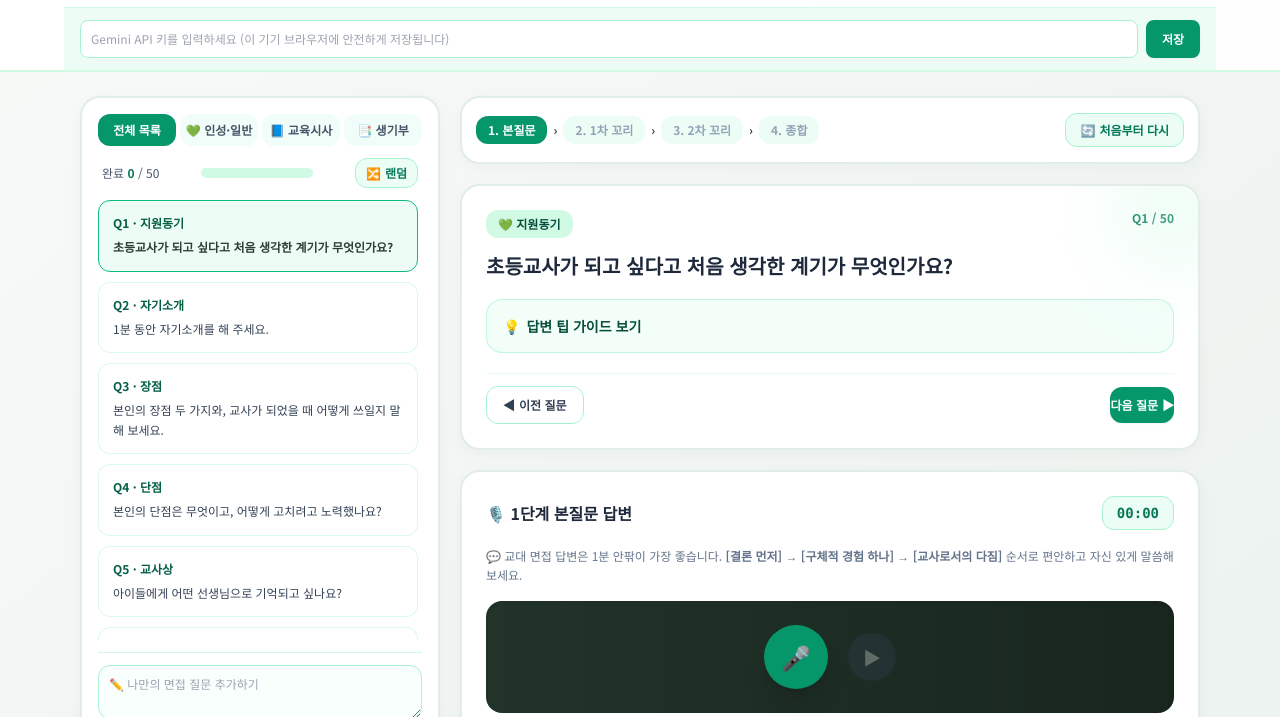
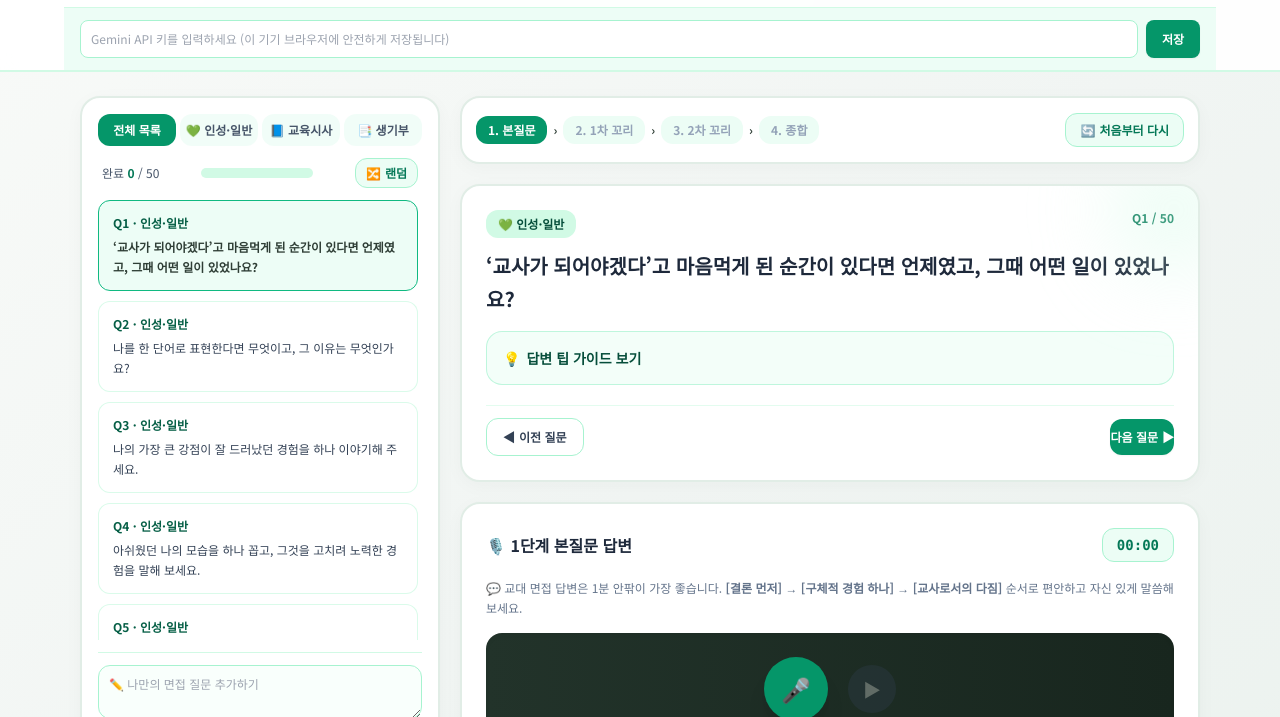
Before and after one commit to annammy99-desig/gkqrur, a plain HTML site: page index.html in a window 1280 px wide. Shown: the part 49-766 px from the top of the page. Drawn offline with nearby package versions, Linux system fonts and the light colour scheme.

Commit message:
Update index.html

```diff
--- a/index.html
+++ b/index.html
@@ -142,56 +142,56 @@ body{font-family:'Noto Sans KR',sans-serif;background:#f4f7f5;color:#2f3e36}
 <script>
 /* [유형 0=인성·일반, 1=교육시사, 2=생기부], 분류, 질문, 팁 */
 const Q=[
-[0,"지원동기","초등교사가 되고 싶다고 처음 생각한 계기가 무엇인가요?","계기가 된 장면 하나 → 교사의 매력 → 지금까지 한 노력 순서로."],
-[0,"자기소개","1분 동안 자기소개를 해 주세요.","나를 보여 줄 키워드 2개와 그 근거 경험을 말해요."],
-[0,"장점","본인의 장점 두 가지와, 교사가 되었을 때 어떻게 쓰일지 말해 보세요.","장점마다 짧은 경험 사례를 하나씩 붙여요."],
-[0,"단점","본인의 단점은 무엇이고, 어떻게 고치려고 노력했나요?","솔직한 단점 → 노력 → 달라진 점."],
-[0,"교사상","아이들에게 어떤 선생님으로 기억되고 싶나요?","한 문장 결론 + 그렇게 생각한 경험."],
-[0,"교사 자질","교사에게 가장 중요한 자질 한 가지를 고르고 이유를 말해 보세요.","하나만 고르고 내 경험과 연결해요."],
-[0,"좋아하는 과목","가장 좋아하는 과목은 무엇이고, 그 과목을 가르친다면 어떤 수업을 해 보고 싶나요?","토론·놀이·실험 등 수업 활동을 구체적으로."],
-[0,"자신 없는 과목","체육·미술·음악 중 가장 자신 없는 과목은 무엇이고, 어떻게 가르칠 건가요?","솔직하게 인정하고 극복 방법을 말해요."],
-[0,"초능력","초능력을 하나 가질 수 있다면, 교실에서 어떤 능력을 쓰고 싶나요?","엉뚱해도 좋지만 ‘아이들을 위한 이유’를 꼭 붙여요."],
-[0,"친구가 보는 나","친구들은 본인을 어떤 사람이라고 이야기하나요?","친구가 실제로 한 말 + 사례."],
-[0,"감정 관리","힘들거나 속상할 때 마음을 어떻게 다스리나요?","나만의 방법 → 교실에서 아이에게 알려 줄 방법."],
-[0,"진주교대","진주교대에 와서 꼭 해 보고 싶은 활동이 있나요?","학교 프로그램을 찾아본 흔적이 보이게 말해요."],
-[1,"디지털교과서","AI 디지털교과서에 대해 알고 있는 것과 본인의 생각을 말해 보세요.","장점 하나 + 걱정 하나 + 내 입장."],
-[1,"AI와 교사","AI가 발달해도 교사가 꼭 필요한 이유는 무엇일까요?","AI가 못 하는 것(공감, 인성 지도)을 중심으로."],
-[1,"스마트폰","학교에서 스마트폰 사용을 제한하는 것에 찬성하나요, 반대하나요?","입장을 먼저 말하고 이유 두 가지."],
-[1,"사교육","사교육이 늘어나는 이유와, 학교(공교육)가 할 수 있는 일은 무엇일까요?","원인 한 가지 + 학교의 역할."],
-[1,"늘봄학교","늘봄학교에서 ‘돌봄’과 ‘교육’은 어떻게 균형을 잡으면 좋을까요?","돌봄은 안전·정서, 교육은 배움이라는 구분."],
-[1,"숏폼과 문해력","짧은 영상에 익숙한 아이들의 글 읽기 능력을 높이려면 어떻게 하면 좋을까요?","그림책 → 짧은 글 → 긴 글처럼 단계로."],
-[1,"교권","교사의 교육활동이 침해되는 일이 생기는 이유와 해결 방법은 무엇일까요?","원인 한 가지 + 해결책 한 가지."],
-[1,"최근 교육 이슈","최근 관심 있게 본 교육 관련 이슈 하나와 그에 대한 생각을 말해 보세요.","면접 단골 질문입니다. 미리 하나 정리해 두세요."],
-[2,"학급 반장","학급 반장을 하면서 가장 힘들었던 순간과 해결한 방법은 무엇인가요?","갈등 상황 → 내가 한 행동 → 결과."],
-[2,"전교 부회장","전교 부회장으로 체육행사를 준비할 때 친구들 의견을 어떻게 조율했나요?","의견이 달랐던 사례 하나를 구체적으로."],
-[2,"캠페인","학교폭력·금연 캠페인에서 맡은 역할과 배운 점은 무엇인가요?","내 역할 → 아이들 지도에 쓸 점."],
-[2,"동아리 부장","청출어람 동아리 부장으로서 가장 신경 쓴 점은 무엇인가요?","부원들을 참여시킨 방법 중심으로."],
-[2,"교육멘토링","초등학생 교육멘토링에서 가장 기억에 남는 순간은 언제였나요?","아이의 반응 + 내가 느낀 점."],
-[2,"팝콘 수업","팝콘이 튀기는 원리를 초등학생에게 어떻게 쉽게 설명했나요?","그림, 실물 시연 등 눈높이를 맞춘 방법."],
-[2,"화산 멘토링","1학년 화산 멘토링을 다시 설계할 때, 어떤 점을 바꿨고 왜 바꿨나요?","이야기 속 영웅이 되는 방식으로 바꾼 이유."],
-[2,"4차 산업혁명","4차 산업혁명 시대에 교육이 변해야 할 점과 변하지 말아야 할 점은 무엇인가요?","‘교육의 본질’이라는 발표 내용을 떠올려요."],
-[2,"공교육 독서","‘공교육을 뒤엎자’를 읽고 가장 크게 느낀 점은 무엇인가요?","느낀 점 → 내가 교사로서 할 일."],
-[2,"교육의 목적","‘교육은 왜 필요한가?’를 고민했다고 되어 있는데, 본인의 답은 무엇인가요?","내 생각을 한 문장으로 + 근거."],
-[2,"수업일기","수업일기 활동은 어떻게 했고, 어떤 도움이 되었나요?","방법 → 학습 효과 → 교실 적용 아이디어."],
-[2,"수학 지도","수학을 어려워하는 초등학생을 돕는 방법으로 어떤 것을 생각했나요?","왜 어려운지 한 가지 + 방법 두세 가지."],
-[2,"영어 보완","영어가 어려웠을 때 어떻게 보완했나요? 그 경험이 교사가 되면 어떻게 도움이 될까요?","부족했던 점을 솔직하게 → 노력 → 배운 점."],
-[2,"한성사범학교","최초의 교사 양성기관 ‘한성사범학교’를 조사한 이유와 느낀 점은 무엇인가요?","교사가 되려는 마음과 연결해요."],
-[2,"적정기술","페트병 음식물 분리기를 만들 때 팀장으로서 어떤 역할을 했나요?","의견을 모은 방법 + 결과물."],
-[2,"AI 문제 프로그램","‘성취도에 따른 문제 출제 프로그램’을 만든 이유와, 교실에서 어떻게 쓸 수 있을까요?","어려움 → 해결 → 교사로서의 활용."],
-[2,"다문화 교육","다문화 학생 탐구를 바탕으로, 예비교사로서 어떤 노력을 할 수 있을까요?","어려움 한 가지 + 내가 할 수 있는 행동."],
-[2,"Q-보드","Q-보드 활동에서 ‘교육의 목적 훼손’을 주제로 정한 이유와 해결책은 무엇이었나요?","주제 선정 이유 → 탐구 과정 → 해결책."],
-[2,"놀이와 정서","놀이가 아이의 마음을 이해하는 데 도움이 되는 이유는 무엇이라고 생각하나요?","말로 표현 못 하는 감정을 놀이로 드러낸다는 점."],
-[2,"학교폭력 지도","‘군주론’과 ‘목민심서’를 학교폭력 지도에 적용했는데, 처벌과 교화 중 어느 쪽이 더 중요할까요?","입장 + 두 방식의 한계를 함께."],
-[2,"교육관","윤리와 사상에서 정리한 본인의 교육관은 무엇인가요?","한 문장으로 요약 + 이유 경험."],
-[2,"봉사활동","봉사활동을 많이 한 이유와 힘들었던 점, 이겨낸 방법은 무엇인가요?","이유 → 어려움 → 극복(꼬리질문 대비)."],
-[2,"환경교육","전력 낭비·분리배출 문제를 실천 과제로 만든 경험을, 초등학생 환경교육에 어떻게 쓰고 싶나요?","아이들이 직접 해 볼 활동 하나."],
-[2,"안전 교육","성폭력 예방교육에서 아이들에게 꼭 알려 주고 싶은 것은 무엇인가요?","‘싫다고 말해도 괜찮다’는 점을 쉬운 말로."],
-[2,"모의수업","모의수업에서 4학년 ‘우리 지역’ 단원을 고른 이유와 가장 고민한 점은 무엇인가요?","대상·단원 선정 이유 → 어려웠던 점 → 해결."],
-[2,"폐교 활용","폐교를 세대 통합 공간으로 활용하자는 아이디어를 낸 이유는 무엇인가요?","초등학생과 어르신이 만났을 때의 장점과 걱정."],
-[2,"학급당 학생 수","대학 구조조정 토론에서 학급당 학생 수를 줄이자고 했는데, 줄면 교실이 어떻게 달라질까요?","아이 한 명 한 명에게 가는 관심과 피드백."],
-[2,"담임선생님 평가","담임선생님이 ‘책임감 있는 학생’이라고 쓰신 이유는 무엇일까요?","실제 사례."],
-[2,"동화 영양교육","‘알프스의 소녀 하이디’로 식생활 교육을 한 이유는 무엇인가요?","동화가 아이들 흥미를 끄는 점."],
-[0,"마지막 한마디","마지막으로 하고 싶은 말씀이 있나요?","진주교대에 오고 싶은 이유 + 다짐을 30초 안에."]
+[0,"인성·일반","‘교사가 되어야겠다’고 마음먹게 된 순간이 있다면 언제였고, 그때 어떤 일이 있었나요?","계기가 된 장면 하나 → 교사의 매력 → 지금까지 한 노력 순서로."],
+[0,"인성·일반","나를 한 단어로 표현한다면 무엇이고, 그 이유는 무엇인가요?","나를 잘 보여 줄 핵심 키워드 + 그에 걸맞은 근거 경험."],
+[0,"인성·일반","나의 가장 큰 강점이 잘 드러났던 경험을 하나 이야기해 주세요.","강점 정의 → 구체적 일화 → 교사로서의 활용 방안."],
+[0,"인성·일반","아쉬웠던 나의 모습을 하나 꼽고, 그것을 고치려 노력한 경험을 말해 보세요.","솔직한 반성 → 구체적인 극복 노력 → 성장한 점."],
+[0,"인성·일반","10년 뒤 제자가 나를 떠올린다면, 어떤 선생님이었다고 말해 주면 좋겠나요?","한 문장 결론 + 그렇게 다가가기 위해 실천할 방법."],
+[0,"인성·일반","내가 어려워하는 과목을 아이들에게 가르쳐야 한다면 어떻게 준비하겠나요?","솔직한 태도 + 연구 및 협력하는 자세."],
+[0,"인성·일반","초등학생들과 꼭 해 보고 싶은 수업이 있다면 하나만 소개해 주세요. 어떤 수업이고 왜 하고 싶나요?","토론·놀이·체험 등 아이들의 참여를 이끌어낼 구체적 방법."],
+[0,"인성·일반","고3 생활에서 가장 힘들었던 때와 그것을 이겨낸 방법은 무엇인가요?","힘들었던 상황 → 극복 과정 → 긍정적 변화."],
+[0,"인성·일반","진주교대에서 4년 동안 가장 키우고 싶은 역량은 무엇이고, 이유는 무엇인가요?","진주교대 교육 목표나 특징과 연계하여 설명."],
+[0,"인성·일반","면접을 마치며 면접관님께 마지막으로 꼭 하고 싶은 말씀을 해 주세요.","진주교대에 대한 열정과 예비 교사로서의 다짐을 30초 내로."],
+[0,"상황형","수업 시간에 자꾸 장난을 치며 수업을 방해하는 학생이 있다면 어떻게 하겠나요?","공감과 경청 → 쉬운 지도 및 개별 면담을 통한 원인 파악."],
+[0,"상황형","수업 방식이 마음에 들지 않는다는 학부모의 전화를 받으면 어떻게 대화를 시작하겠나요?","공감 및 경청 → 사실관계 확인 → 신뢰 회복을 위한 소통."],
+[0,"상황형","천천히 배우는 친구와 빠르게 배우는 친구가 한 교실에 있다면 수업을 어떻게 하겠나요?","맞춤형 지도 및 협력 학습을 통한 배움의 공동체 형성."],
+[0,"상황형","동료 선생님과 의견이 다를 때 어떻게 이야기를 풀어 가겠나요?","상대방 입장 존중 → 학생 성장을 위한 합리적 조율."],
+[0,"상황형","쉬는 시간마다 혼자 있는 친구가 보인다면 어떻게 하겠나요?","아이의 마음을 세심하게 헤아리는 따뜻한 접근과 자연스러운 관계 맺기."],
+[0,"상황형","한 아이가 친구에게 괴롭힘을 당했다고 말해 온다면 가장 먼저 무엇을 하겠나요?","아이의 감정 수용 → 객관적 사실 파악 및 학교 규정에 따른 조치."],
+[0,"상황형","아이에게 진짜 힘이 되는 칭찬은 어떤 칭찬일까요?","결과보다는 과정을 칭찬하는 구체적이고 진정성 있는 피드백."],
+[0,"상황형","수업 중 몰래 스마트폰으로 게임을 하는 학생을 발견하면 어떻게 하겠나요?","공개적인 망신보다는 눈빛 신호나 방과 후 따뜻한 대화로 지도."],
+[0,"상황형","체육이나 미술 시간에 ‘하기 싫다’며 가만히 있는 아이를 어떻게 참여시키겠나요?","아이의 흥미를 유발하는 역할 부여 및 눈높이에 맞춘 격려."],
+[0,"상황형","학급 회의에서 몇 명만 말하고 나머지는 조용하다면 어떻게 하겠나요?","모둠별 활동이나 무기명 포스트잇 등을 활용해 모든 아이의 목소리 담기."],
+[0,"상황형","내 수업에 대해 선배 선생님이나 학부모가 아쉬운 점을 말해 주면 어떻게 받아들이겠나요?","겸손한 수용과 반성, 그리고 수업 성장의 기회로 삼기."],
+[0,"상황형","내가 설명했는데 아이들 표정이 멍하다면 어떻게 다시 설명하겠나요?","눈높이를 낮추거나 구체적인 예시·실물 자료를 들어 재설명."],
+[1,"교육시사","수업 시간에 AI(챗GPT 같은 것)를 써도 될까요? 쓴다면 어떤 규칙이 필요할까요?","보조 도구로서의 활용 가치 + 올바른 디지털 윤리 규칙."],
+[1,"교육시사","학생의 인권과 교사의 교육할 권리가 함께 존중되려면 무엇이 필요할까요?","상호 존중의 문화와 신뢰를 바탕으로 한 소통."],
+[1,"교육시사","늘봄학교에서 아이들이 방과 후에 어떤 활동을 하면 좋을지, 돌봄과 배움을 어떻게 균형 잡을지 말해 보세요.","안전·정서적 안정(돌봄)과 창의적 배움의 조화."],
+[1,"교육시사","학교 수업이 학원보다 더 잘할 수 있는 것은 무엇일까요?","또래와의 상호작용, 사회성 함양, 인성 교육."],
+[1,"교육시사","초등학생이 일상에서 할 수 있는 기후 위기 대응 활동에는 어떤 것이 있을까요?","급식 잔반 줄이기, 올바른 분리배출 등 실천 가능한 사례."],
+[1,"교육시사","초등 저학년 학교폭력이 늘고 있다는데, 어떤 교육이 필요할까요?","관계 중심 생활교육 및 타인의 감정 공감 능력 함양."],
+[1,"교육시사","특수교육 대상 학생과 함께 공부하는 교실에서 친구들에게 어떤 마음을 길러 주고 싶나요?","다름을 틀림이 아닌 자연스러움으로 받아들이는 포용력."],
+[1,"교육시사","최근 관심 있게 본 교육 뉴스 하나와 그에 대한 내 생각을 말해 보세요.","자신이 평소 고민했던 교육적 가치와 연결 지어 설명."],
+[2,"생기부","학급 반장과 전교 부회장을 한 이유는 무엇이고, 활동하며 가장 크게 성장한 점은 무엇인가요?","책임감 발휘 경험 + 소통·조율 역량."],
+[2,"생기부","3년 동안 활동한 청출어람 동아리에서 가장 인상 깊었던 활동 한 가지와 그 이유는 무엇인가요?","활동 내용 → 배운 점 → 교사로서의 적용."],
+[2,"생기부","팝콘이 튀기는 원리를 그림과 실물로 보여 주는 수업을 구상했는데, 아이들이 몰입하도록 넣은 장치는 무엇인가요?","시각적·오감 자극을 통한 눈높이 설명 방식."],
+[2,"생기부","디지털 교과서의 장점과 걱정되는 점을 함께 조사했는데, 교실에서는 어떻게 쓰면 좋을까요?","맞춤형 학습 지원과 디지털 과의존 예방의 조화."],
+[2,"생기부","AI 시대에도 변하지 않는 교육의 본질이 ‘공감과 인성’이라고 했는데, 교실에서 어떻게 실천하겠나요?","아이들의 눈높이에 맞춘 따뜻한 교사-학생 관계 형성."],
+[2,"생기부","3년간 읽은 책 중 가장 감명 깊었던 한 권과, 그 책이 나에게 준 영향은 무엇인가요?","도서명 + 인상 깊은 구절 + 가치관의 변화."],
+[2,"생기부","체육 행사에서 심판을 맡았을 때 공정하게 하려고 어떤 점을 신경 썼나요?","원칙 준수와 누구나 납득할 수 있는 친절한 설명."],
+[2,"생기부","다문화에 대한 편견을 줄이는 교실 활동을 하나 만든다면 어떤 활동을 하고 싶나요?","서로의 문화를 존중하고 체험하는 협동 놀이."],
+[2,"생기부","해외의 학교 스마트폰 규제 사례를 조사했는데, 알게 된 점과 내 생각은 무엇인가요?","자기조절 능력 배양을 위한 교육적 가이드라인 필요성."],
+[2,"생기부","멘토링에서 아이가 스스로 생각하도록 단계별 질문을 했는데, 예를 하나 들 수 있나요?","하브루타나 발문 중심 지도를 통해 아이의 사고를 이끌어낸 경험."],
+[2,"생기부","성적이 아닌 다른 방법으로 아이의 성장을 알아보려면 어떻게 하면 좋을까요?","과정 중심 평가, 관찰 기록, 포트폴리오 활용."],
+[2,"생기부","짧은 영상에 익숙한 아이를 책으로 이끄는 ‘징검다리식 독서’를 어떻게 하면 되나요?","그림책에서 짧은 글, 그리고 긴 글 읽기로의 부드러운 전환."],
+[2,"생기부","Q-보드 활동에서 ‘교육의 목적 훼손과 해결책’을 주제로 고른 이유와, 활동하며 알게 된 점은 무엇인가요?","문제 의식 → 탐구 과정 → 진정한 배움에 대한 고찰."],
+[2,"생기부","2학년 때 봉사활동을 많이 한 이유와, 하면서 힘들었던 점은 무엇인가요?","봉사의 보람 + 한계 극복 경험."],
+[2,"생기부","‘군주론’과 ‘목민심서’를 비교하며 학교폭력 지도를 분석했는데, 어느 쪽이 더 중요하다고 보나요?","엄정한 규범(군주론)과 사랑·돌봄(목민심서)의 조화."],
+[2,"생기부","담임선생님이 ‘책임감 있는 학생’이라고 쓰신 이유는 무엇일까요?","학급 속 구체적인 실천 사례 (학급 도우미, 청소 등)."],
+[2,"생기부","어르신과 초등학생이 함께하는 프로그램을 만든다면 어떤 활동을 하고 싶나요?","세대 간 소통과 공감대를 형성할 수 있는 전통 놀이 및 이야기 나눔."],
+[2,"생기부","모의수업에서 4학년 ‘우리 지역’ 단원을 고른 이유와, 수업을 짜면서 가장 고민한 점은 무엇인가요?","지역 사회 연계성 + 아이들의 능동적 참여 유도 방법."],
+[2,"생기부","수학을 어려워하는 초등학생을 위해 어떤 방법을 생각했나요? 초등학생이 수학을 어려워하는 이유는 무엇일까요?","개념의 추상성 → 구체적 조작 활동 및 친숙한 예시 활용."],
+[2,"생기부","윤리와 사상 시간에 교육 윤리 문제를 고민하며 정리한 나의 교육관은 무엇인가요?","한 문장 요약 + 교사가 되려는 철학적 바탕."]
 ];
 const $=id=>document.getElementById(id);
 const esc=s=>String(s??'').replace(/[&<>"]/g,c=>({'&':'&amp;','<':'&lt;','>':'&gt;','"':'&quot;'}[c]));
```
